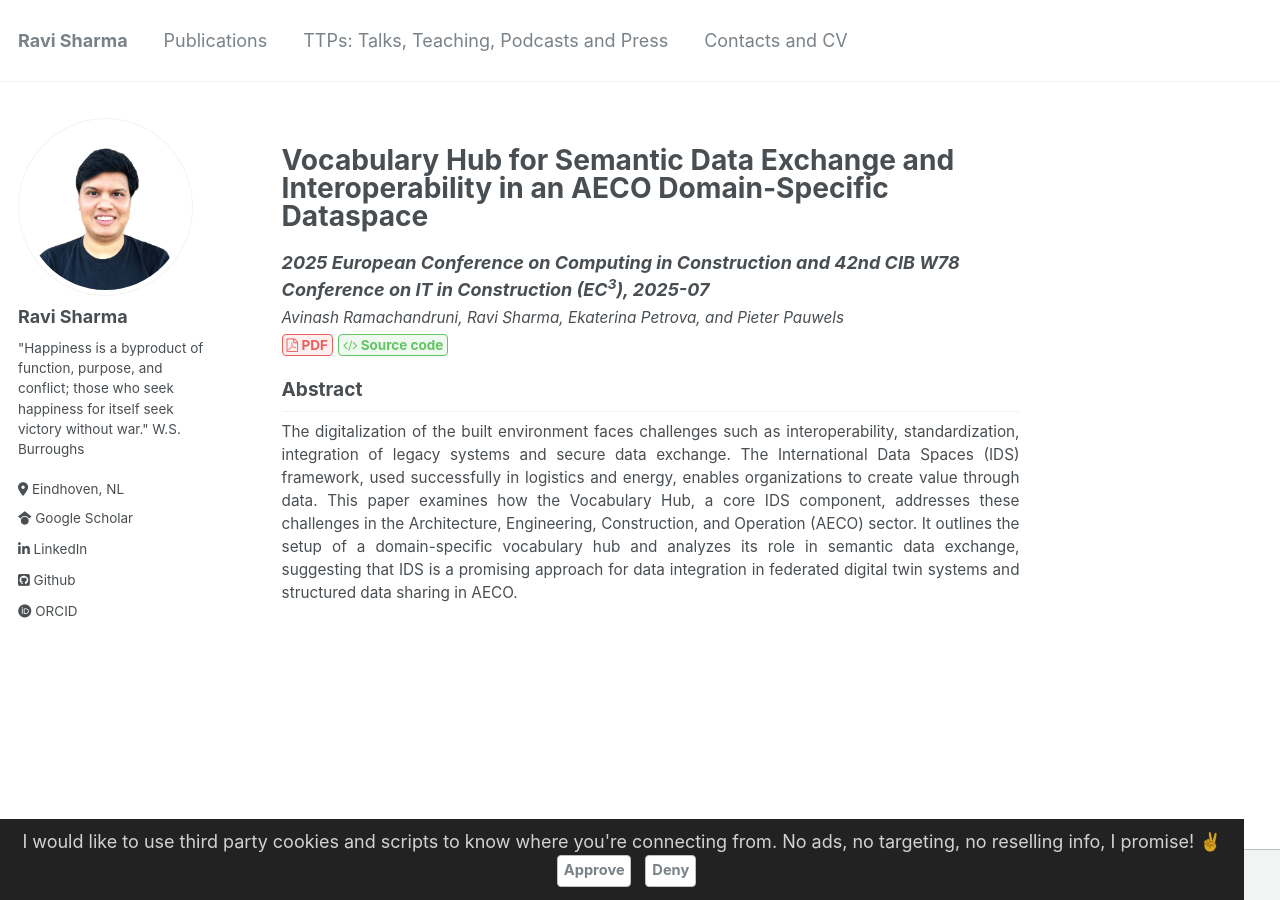
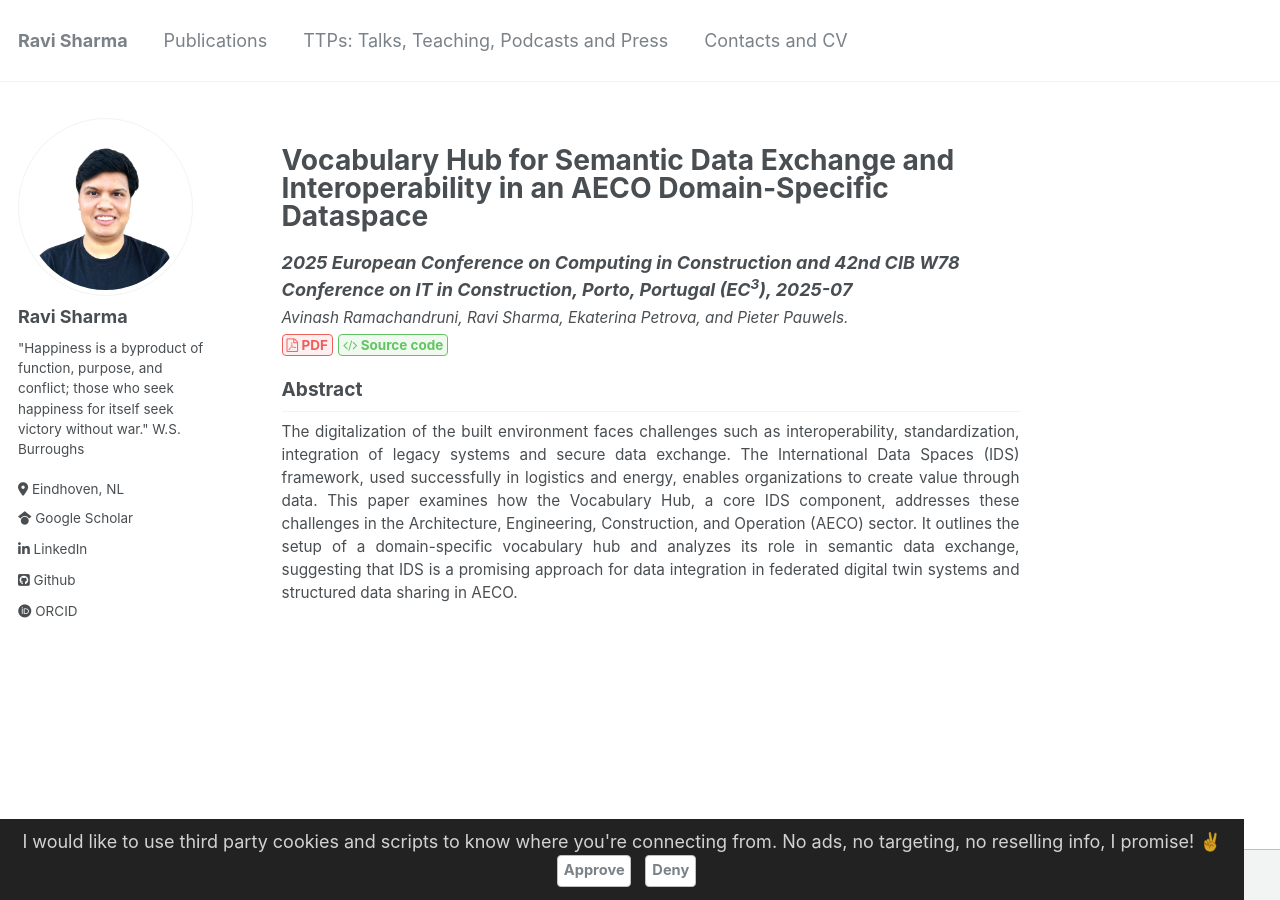
Before and after one commit to ravi33s/ravi33s.github.io, a Jekyll site: the page built from _publications/2025-07-14-EC3.md, in a window 1280 px wide. Built offline with Jekyll 4.4.1, drawn with Linux system fonts in a browser that asks for light colours.

Commit message:
Update 2025-07-14-EC3.md

```diff
--- a/_publications/2025-07-14-EC3.md
+++ b/_publications/2025-07-14-EC3.md
@@ -4,10 +4,10 @@
 permalink: /publication/2025-07-14-EC3
 date: 2025-07-14
 conference: True
-venue: '2025 European Conference on Computing in Construction and 42nd CIB W78 Conference on IT in Construction (<b>EC<sup>3</sup></b>)'
+venue: '2025 European Conference on Computing in Construction and 42nd CIB W78 Conference on IT in Construction, Porto, Portugal (<b>EC<sup>3</sup></b>)'
 open_access_link: "https://doi.org/10.35490/EC3.2025.340"
-publisher_link: 'https://doi.org/10.35490/EC3.2025.340'
-authors: 'Avinash Ramachandruni, Ravi Sharma, Ekaterina Petrova, and Pieter Pauwels'
+publisher_link:
+authors: 'Avinash Ramachandruni, Ravi Sharma, Ekaterina Petrova, and Pieter Pauwels.'
 abstract: "The digitalization of the built environment faces challenges such as interoperability, standardization, integration of legacy systems and secure data exchange. The International Data Spaces (IDS) framework, used successfully in logistics and energy, enables organizations to create value through data. This paper examines how the Vocabulary Hub, a core IDS component, addresses these challenges in the Architecture, Engineering, Construction, and Operation (AECO) sector. It outlines the setup of a domain-specific vocabulary hub and analyzes its role in semantic data exchange, suggesting that IDS is a promising approach for data integration in federated digital twin systems and structured data sharing in AECO."
 source: https://doi.org/10.35490/EC3.2025.340
 ---
```
